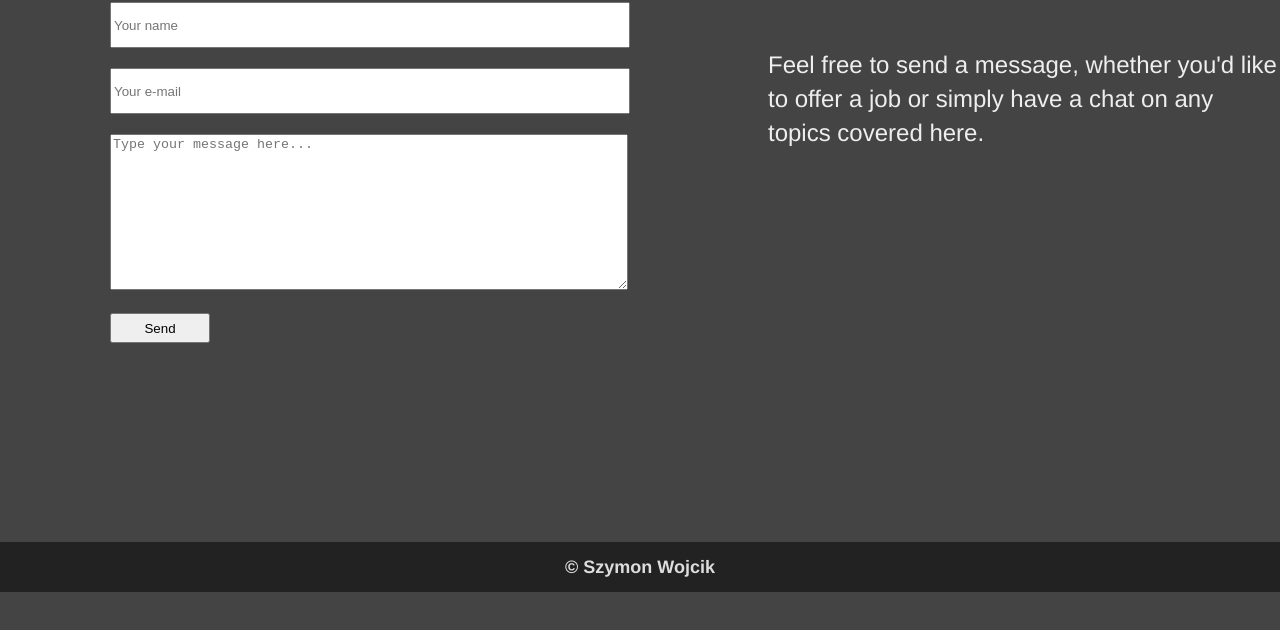
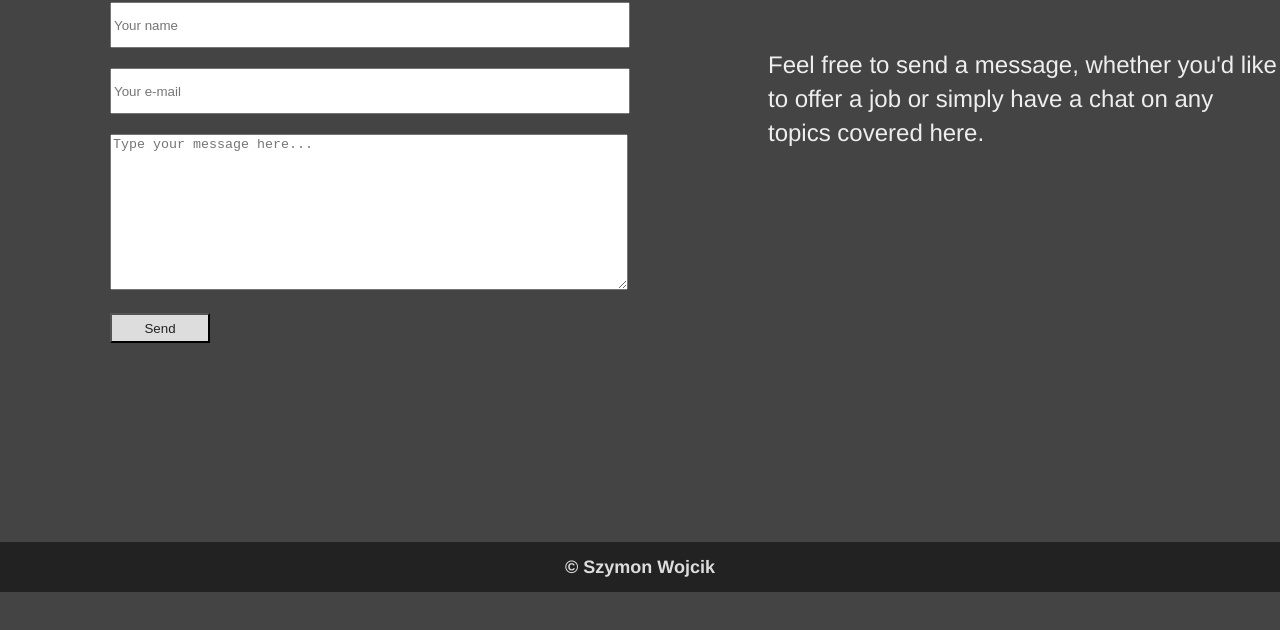
Before and after one commit to SzymonEdwardWojcik/my_first_website, a plain HTML site: page contact.html in a window 1280 px wide. Shown: the part 208-838 px from the top of the page. Drawn offline with Linux system fonts and the light colour scheme.

Commit message:
Add button coloring

```diff
--- a/css/style.css
+++ b/css/style.css
@@ -127,6 +127,12 @@ button {
     width: 100px;
     height: 30px;
     float: none;
+    background-color: #DDD;
+    color: #222;
+}
+
+button:hover {
+    color: #777;
 }
 
 /* SIDE TEXT */
```
